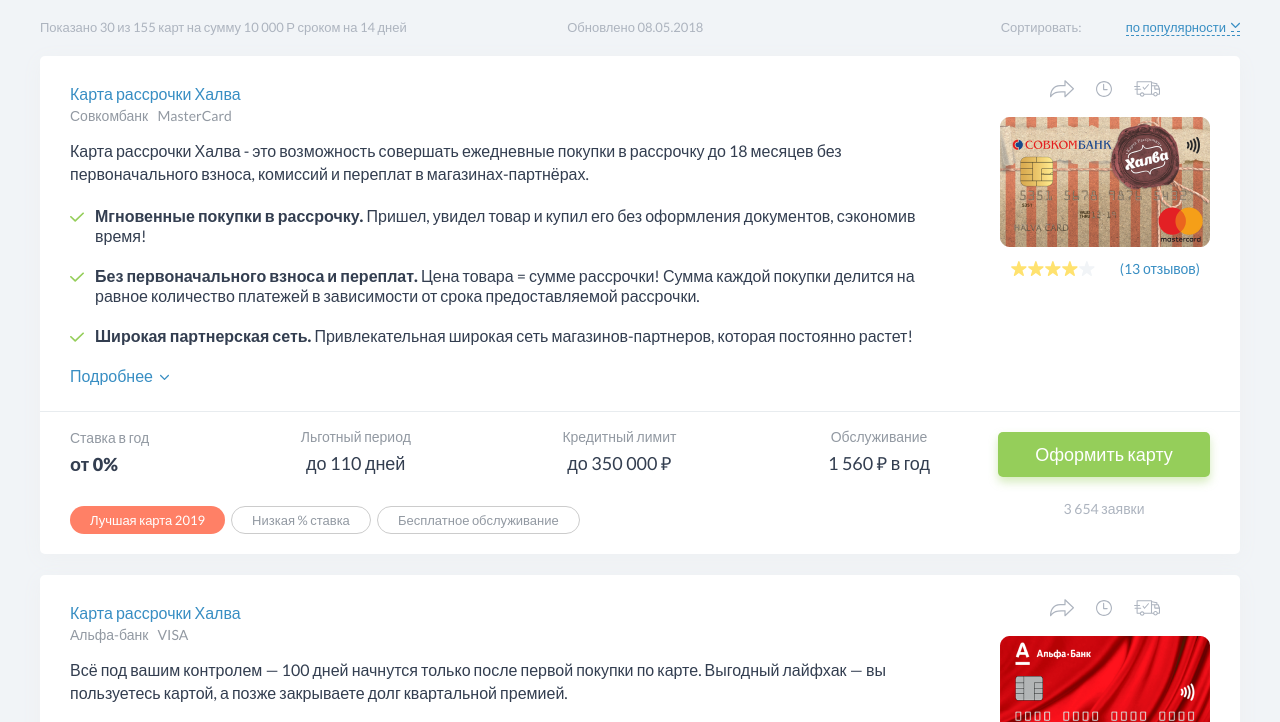
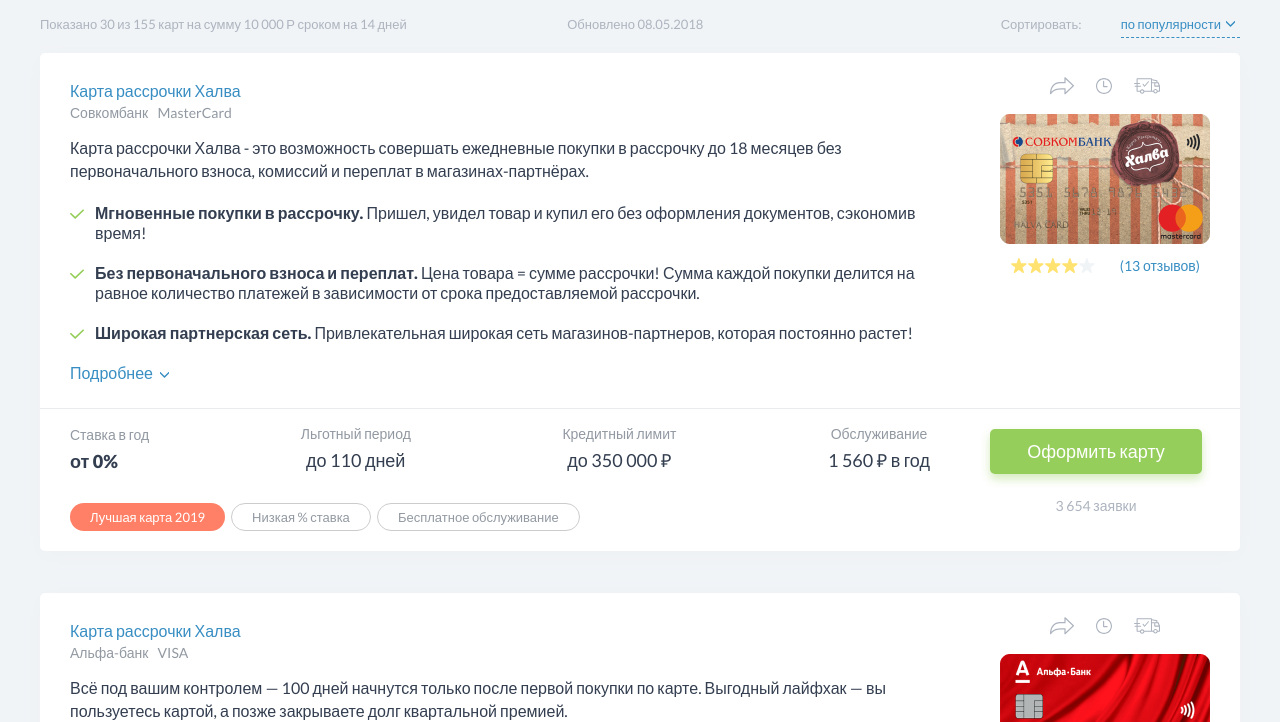
Before and after one commit to webtormashki/work, a website: page src/index.html in a window 1280 px wide. Shown: the part 225-947 px from the top of the page. Drawn offline with Linux system fonts and the light colour scheme.

Commit message:
fix block card1

```diff
--- a/src/index.html
+++ b/src/index.html
@@ -11,6 +11,7 @@
 </head>
 
 <body>
+    <div class="row">
     <!-- Header -->
     <header class="header">
         <div class="row">
@@ -29,8 +30,8 @@
                 <div class="col-xs">
                     <div class="container">
                         <ul class="menu">
-                            <li class="menu__item">
-                                <a href="#" class="menu__link"><img src="img/svg/best-cards.svg" alt="best">
+                            <li class="menu__item" id="menu">
+                                <a href="#" class="menu__link" id="link"><img src="img/svg/best-cards.svg" alt="best">
                                     <p class="title">Лучшие</p>
                                 </a>
                                 <span></span>
@@ -125,10 +126,11 @@
     </section>
         <!-- Cards 1 -->
     <section class="cards">
-            <div class="row">
-                <div class="col-xs">
+
             <!-- Text block -->
             <div class="cards__wrapper">
+                <div class="row">
+                    <div class="col-xs-10 col-sm-8 col-md-10 col-lg-12">
                         <h2 class="cards__title"><a href="#">Карта рассрочки Халва</a></h2>
                         <span>Совкомбанк</span>&nbsp &nbsp<span>MasterCard</span>
 
@@ -150,7 +152,6 @@
                     </div>
                 </div>
             </div>
-            <div class="row">
                 <div class="col-xs">
                     <!-- Image -->
                     <div class="cards__right">
@@ -177,11 +178,11 @@
                         </div>
                     </div>
                 </div>
-            </div>
-            <div class="row">
-                <div class="col-xs">
+
             <!-- Cards bottom -->
             <div class="cards__bottom">
+                <div class="row">
+                    <div class="col-xs-12 col-sm-8 col-md-9 col-lg-10">
                         <!-- Numerals -->
                         <ul class="cards__numeral">
                             <li>
@@ -201,20 +202,30 @@
                                 <p>1 560 ₽ в год</p>
                             </li>
                         </ul>
-                        <!-- Buttons small -->
-                        <div class="cards__buttons">
-                            <button class="button_submit button_submit_coral">Лучшая карта 2019</button>
-                            <button class="button_submit">Низкая % ставка</button>
-                            <button class="button_submit">Бесплатное обслуживание</button>
                     </div>
                     <!-- Button main -->
                     <div class="cards__right">
+                        <div class="col-xs-12 col-sm-12 col-md-12 col-lg-12">
                         <button class="button_main">Оформить карту</button>
                         <span>3 654 заявки</span>
                         </div>
                     </div>
                 </div>
+                <!-- Buttons small -->
+                <div class="cards__buttons">
+                    <div class="row">
+                        <div class="col-xs-12 col-sm-12 col-md-12 col-lg-12">
+                            <button class="button_submit button_submit_coral">Лучшая карта 2019</button>
+                            <button class="button_submit">Низкая % ставка</button>
+                            <button class="button_submit">Бесплатное обслуживание</button>
                         </div>
+                    </div>
+                </div>
+
+
+                </div>
+            </div>
+
     </section>
         <!-- Cards 2-->
         <section class="cards">
@@ -412,6 +423,7 @@
             </div>
         </footer>
     </div>
+</div>
     <script src="js/script.js"></script>
 </body>
 
--- a/src/sass/base/_mixins.scss
+++ b/src/sass/base/_mixins.scss
@@ -1,11 +1,11 @@
 @mixin arrow-transform{
-	background-image: url(../../img/svg/blue.svg);
+	background: url("../../img/svg/blue.svg") center (center/cover) no-repeat;
 	width: 9px;
 	height: 10px;
 	&:hover{
-		background-image: url(../../img/svg/green.svg);
+		background: url("../../img/svg/green.svg") center (center/cover) no-repeat;
 	}
 	&:active{
-		background-image: url(../../img/svg/blue.svg);
+		background: url("../../img/svg/blue.svg") center (center/cover) no-repeat;
 	}
 }
--- a/src/sass/blocks/_cards.scss
+++ b/src/sass/blocks/_cards.scss
@@ -8,12 +8,14 @@
 	&__wrapper{
 		max-width: 870px;
 		padding: 20px 30px 25px;
+		margin: 0;
 		ul{
 			list-style: none;
 			padding: 0;
 
 		}
 		ul > li{
+			list-style: none;
 			padding-left: 25px;
 			position: relative;
 			margin-bottom: 20px;
@@ -108,6 +110,9 @@
 		img{
 			padding-left: 1px;
 		}
+		ul{
+			list-style: none;
+		}
 	}
 	&__count{
 		color: #388ec3;
@@ -120,7 +125,7 @@
 		display: flex;
 		justify-content: space-between;
 		padding: 0;
-		width: 860px;
+		max-width: 860px;
 		margin: 0;
 		li{
 			list-style: none;
--- a/src/sass/blocks/_header.scss
+++ b/src/sass/blocks/_header.scss
@@ -1,6 +1,7 @@
 
 .header {
     width: 100%;
+    height: 220px;
     background-color: #fff;
     margin: 0 auto;
     &__wrapper{
--- a/src/sass/blocks/_sort.scss
+++ b/src/sass/blocks/_sort.scss
@@ -29,19 +29,19 @@
 			@include arrow-transform;
 			display: inline-block;
 			text-decoration-style: none;
-			border-bottom: 1px #388ec3 dashed;
-			// position: absolute;
-			// top: 6px;
-			// right: 20px;
 			margin-left: 5px;
 			&:hover{
 				color: $main-color;
-				border-bottom: 1px $main-color dashed;
 			}
 		}
 		a.dashed{
 			text-decoration-style: none;
 			border-bottom: 1px #388ec3 dashed;
+			display: inline-block;
+			padding-bottom: 5px;
+			padding-right: 5px;
+
+
 			&:hover{
 				color: $main-color;
 				border-bottom: 1px $main-color dashed;
--- a/src/sass/style.scss
+++ b/src/sass/style.scss
@@ -9,6 +9,8 @@
     background-color: #f1f4f7;
     margin: 0 auto;
     padding: 0;
+    display: flex;
+  justify-content: center;
 }
 .container{
     max-width: 1200px;
```
Also changed, not shown: src/css/style.min.css, src/js/script.js (line endings or trailing spaces). Lines whose indentation alone changed are shown as unchanged.
